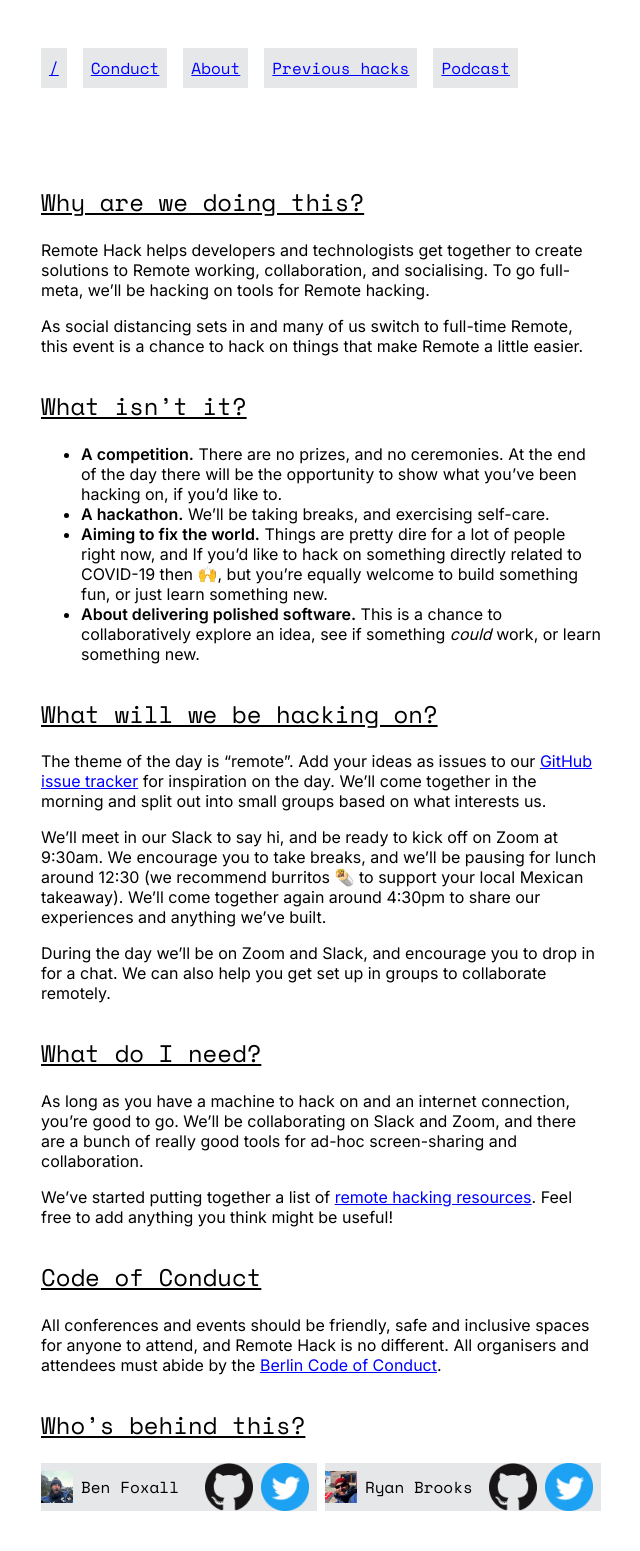
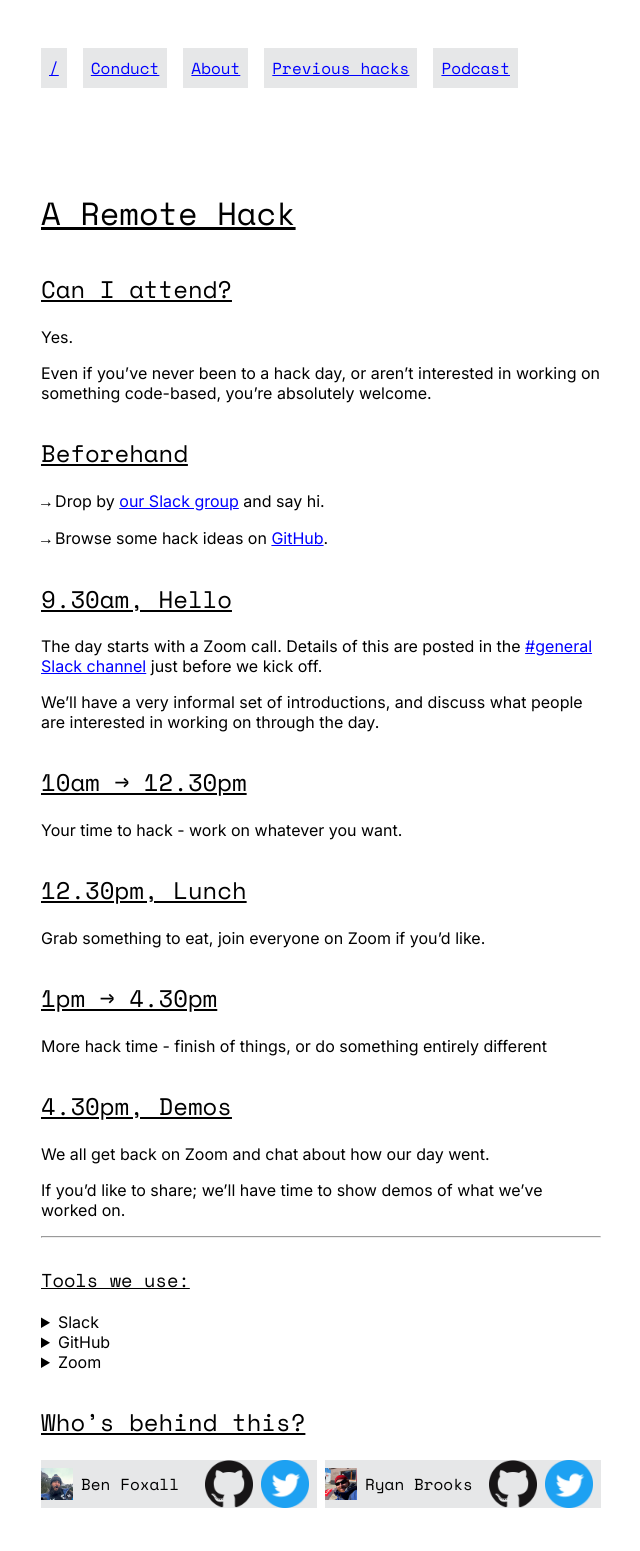
Before and after one commit to remotehack/remotehack.github.io, a Jekyll site: the page built from about.md, in a window 1280 px wide. Shown: the whole page, without its empty margins (319-959 px from the left). Built offline with Jekyll 4.4.1, drawn with Linux system fonts in a browser that asks for light colours; our own code applies the rules of GitHub Pages for plain Markdown files.

Commit message:
Replace copy with day outline

```diff
--- a/about.md
+++ b/about.md
@@ -2,40 +2,74 @@
 layout: default
 ---
 
-## Why are we doing this?
+# A Remote Hack
 
-Remote Hack helps developers and technologists get together to create solutions to Remote working, collaboration, and socialising. To go full-meta, we'll be hacking on tools for Remote hacking.
+## Can I attend?
 
-As social distancing sets in and many of us switch to full-time Remote, this event is a chance to hack on things that make Remote a little easier.
+Yes.
 
-## What isn't it?
+Even if you've never been to a hack day, or aren't interested in working on something code-based, you're absolutely welcome.
 
-- **A competition.** There are no prizes, and no ceremonies. At the end of the day there will be the
-  opportunity to show what you've been hacking on, if you'd like to.
-- **A hackathon.** We'll be taking breaks, and exercising self-care.
-- **Aiming to fix the world.** Things are pretty dire for a lot of people right now, and If you'd like
-  to hack on something directly related to COVID-19 then 🙌, but you're equally welcome to build something fun, or
-  just learn something new.
-- **About delivering polished software.** This is a chance to collaboratively explore an idea, see if
-  something _could_ work, or learn something new.
+## Beforehand
 
-## What will we be hacking on?
+→ Drop by [our Slack group](/join) and say hi.
 
-The theme of the day is "remote". Add your ideas as issues to our [GitHub issue tracker](https://github.com/remotehack/remotehack.github.io/issues) for inspiration on the day. We'll come together in the morning and split out into small groups based on what interests us.
+→ Browse some hack ideas on [GitHub](https://github.com/remotehack/remotehack.github.io/issues).
 
-We'll meet in our Slack to say hi, and be ready to kick off on Zoom at 9:30am. We encourage you to take breaks, and we'll be pausing for lunch around 12:30 (we recommend burritos 🌯 to support your local Mexican takeaway). We'll come together again around 4:30pm to share our experiences and anything we've built.
+## 9.30am, Hello
 
-During the day we'll be on Zoom and Slack, and encourage you to drop in for a chat. We can also help you get set up in groups to collaborate remotely.
+The day starts with a Zoom call. Details of this are posted in the [#general Slack channel](/join) just before we kick off.
 
-## What do I need?
+We'll have a very informal set of introductions, and discuss what people are interested in working on through the day.
 
-As long as you have a machine to hack on and an internet connection, you're good to go. We'll be collaborating on Slack and Zoom, and there are a bunch of really good tools for ad-hoc screen-sharing and collaboration.
+## 10am → 12.30pm
 
-We've started putting together a list of [remote hacking resources](https://github.com/remotehack/resources). Feel free to add anything you think might be useful!
+Your time to hack - work on whatever you want.
 
-## Code of Conduct
+## 12.30pm, Lunch
 
-All conferences and events should be friendly, safe and inclusive spaces for anyone to attend, and Remote Hack is no different. All organisers and attendees must abide by the [Berlin Code of Conduct](https://berlincodeofconduct.org).
+Grab something to eat, join everyone on Zoom if you'd like.
+
+## 1pm → 4.30pm
+
+More hack time - finish of things, or do something entirely different
+
+## 4.30pm, Demos
+
+We all get back on Zoom and chat about how our day went.
+
+If you'd like to share; we'll have time to show demos of what we've worked on.
+
+---
+
+### Tools we use:
+
+<details>
+<summary>Slack</summary>
+
+<p><a href="https://slack.com">Slack</a> is a chat application.  We use it as a central place for sharing messages/links/info - you can login at any point, there's usually a few people online.</p>
+
+<p>You can use it from your web browser, or they've got <a href="https://slack.com/intl/en-ie/downloads">downloadable apps</a> if you'd prefer.</p>
+
+</details>
+
+<details>
+<summary>GitHub</summary>
+
+<p><a href="https://github.com">GitHub</a> is a tool for collaborating on software projects. We use it to discuss hack ideas.</p>
+
+<p>Don't be put off if these sound technical, we're open to all skill levels!</p>
+
+</details>
+
+<details>
+<summary>Zoom</summary>
+
+<p><a href="https://zoom.us/">Zoom</a> is a video conferencing application.</p>
+
+<p>We use this for a more face-to-face chat with everyone. (Though if you want to keep your webcam off, that's cool too).</p>
+
+</details>
 
 ## Who's behind this?
 
```
